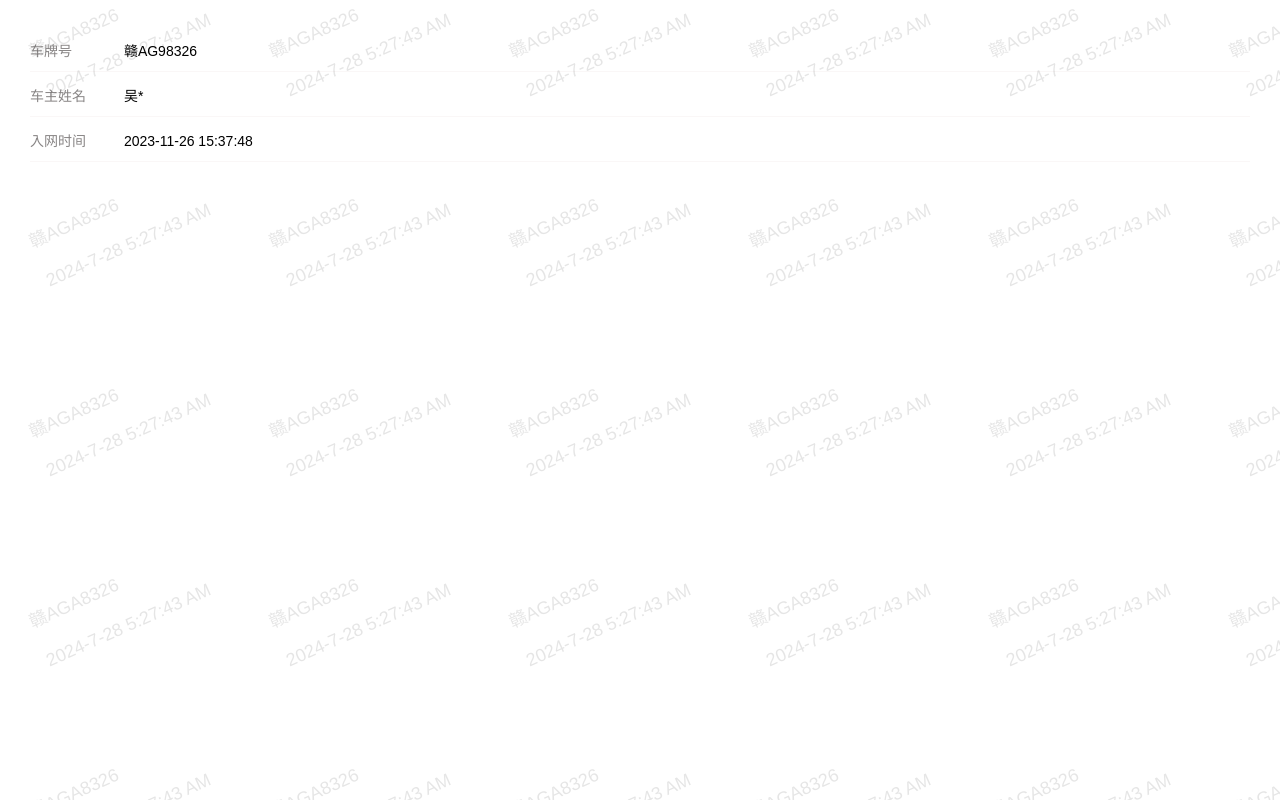
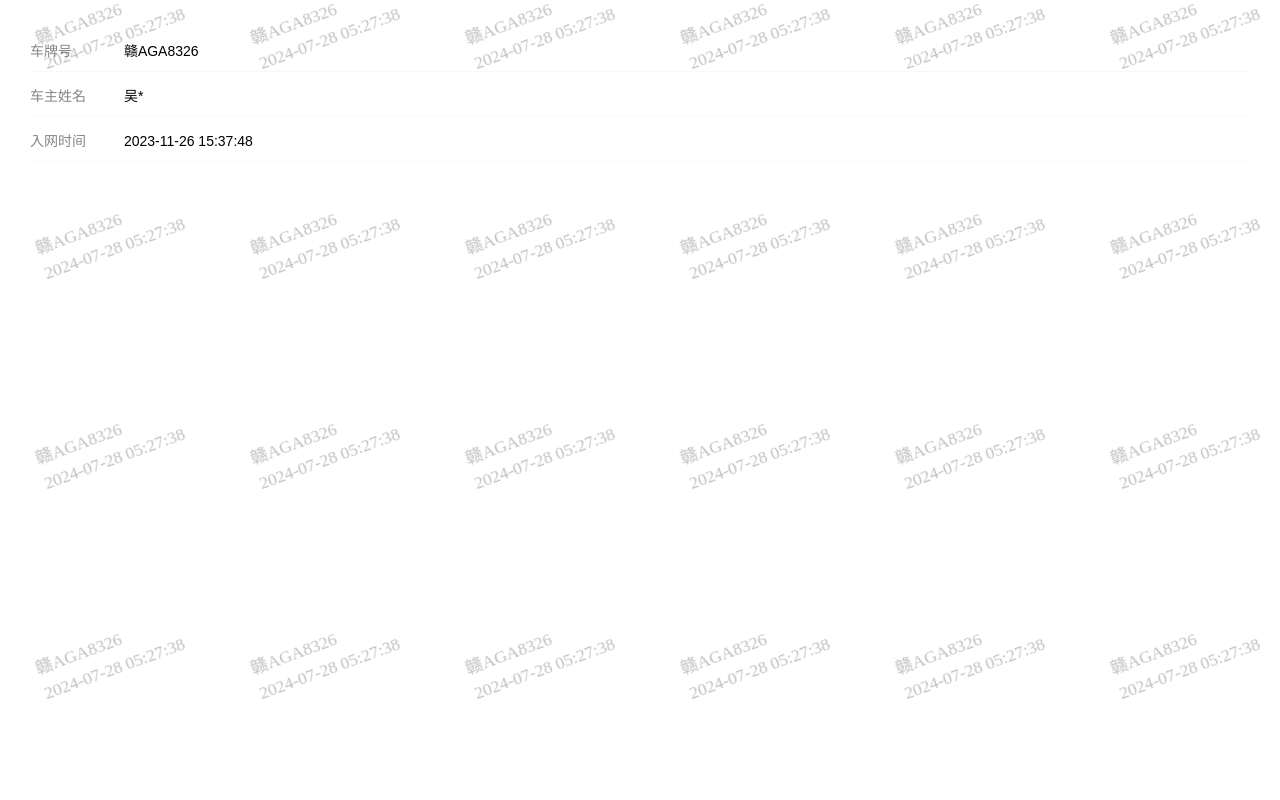
Before and after one commit to WuBin315/huxpro.github.io, a plain HTML site: page index.html in a window 1280 px wide. Drawn offline with Linux system fonts and the light colour scheme.

Commit message:
Add files via upload

```diff
--- a/index.html
+++ b/index.html
@@ -3,7 +3,7 @@
 <head>
     <meta charset="UTF-8">
     <meta name="viewport" content="width=device-width, initial-scale=1.0, user-scalable=no, initial-scale=1.0, maximum-scale=1.0, minimum-scale=1.0">
-    <title>RFID信息-车管系统</title>
+    <title>RFID信息 - 车管系统</title>
 
   <style>
 
@@ -40,7 +40,7 @@
         .watermark {
             position: fixed;
             top: 0;
-            left: 30px;
+            left: 36px;
             width: 100%;
             height: 100%;
             pointer-events: none; /* 允许点击穿透水印 */
@@ -49,14 +49,17 @@
         }
         .watermark-text {
             position: absolute;
-            transform: rotate(-24deg);
-            color: rgba(0, 0, 0, 0.1);
-            font-size: 18px;
+            transform: rotate(-20deg);
+            color: rgba(0, 0, 0, 0.25);
+            font-family: 'STHeiti';
+            font-size: 17.5px;
             text-align: left;
             white-space: nowrap;
             display: flex;
             flex-direction: column;
             align-items: left;
+            filter: blur(0.45px);
+            line-height: 1.5; /* 调整行间距 */
         }
 
 </style>
@@ -68,7 +71,7 @@
     </div>
     </div>
    <div class="btya">
-    <span style="display:inline-block; width:90px;height: 30px;margin-top: 40px;color: #888585;">车牌号</span>     赣AG98326
+    <span style="display:inline-block; width:90px;height: 30px;margin-top: 40px;color: #888585;">车牌号</span>     赣AGA8326
     <div class="thin-line"></div>
   <span style="display:inline-block; width:90px;height: 30px;margin-top: 12px;color: #888585">车主姓名</span>     吴*
   <div class="thin-line"></div>
@@ -77,19 +80,26 @@
    </div>
 
    <script>
-    function updateWatermark() {
-        var now = new Date();
-        var day = now.getDate();
-        var month = now.getMonth()+1;
-        var year = now.getFullYear();
-        var timeString = year + '-' + month + '-' +day + ' ' + now.toLocaleTimeString();
-        var watermarkText = "赣AGA8326<br><br>" + timeString;
+    function formatDate(date) {
+            var year = date.getFullYear();
+            var month = String(date.getMonth() + 1).padStart(2, '0');
+            var day = String(date.getDate()).padStart(2, '0');
+            var hours = String(date.getHours()).padStart(2, '0');
+            var minutes = String(date.getMinutes()).padStart(2, '0');
+            var seconds = String(date.getSeconds()).padStart(2, '0');
+            return year + '-' + month + '-' + day + ' ' + hours + ':' + minutes + ':' + seconds;
+        }
+
+        function updateWatermark() {
+            var now = new Date();
+            var timeString = formatDate(now);
+        var watermarkText = "赣AGA8326<br>" + timeString;
 
         var watermarkContainer = document.getElementById('watermark');
         watermarkContainer.innerHTML = ''; // 清空现有的内容
 
-        var spacingX = 240; // 水平间距
-            var spacingY = 190; // 垂直间距
+        var spacingX = 215; // 水平间距
+            var spacingY = 210; // 垂直间距
 
             var cols = Math.ceil(window.innerWidth / spacingX);
             var rows = Math.ceil(window.innerHeight / spacingY);
@@ -105,8 +115,7 @@
                 }
             }
         }
-    setInterval(updateWatermark, 1000); // 每秒更新一次
-    updateWatermark(); // 初始调用以立即显示时间
+        document.addEventListener('DOMContentLoaded', updateWatermark); // 页面加载时立即调用
 </script>
 
 </body>
```
